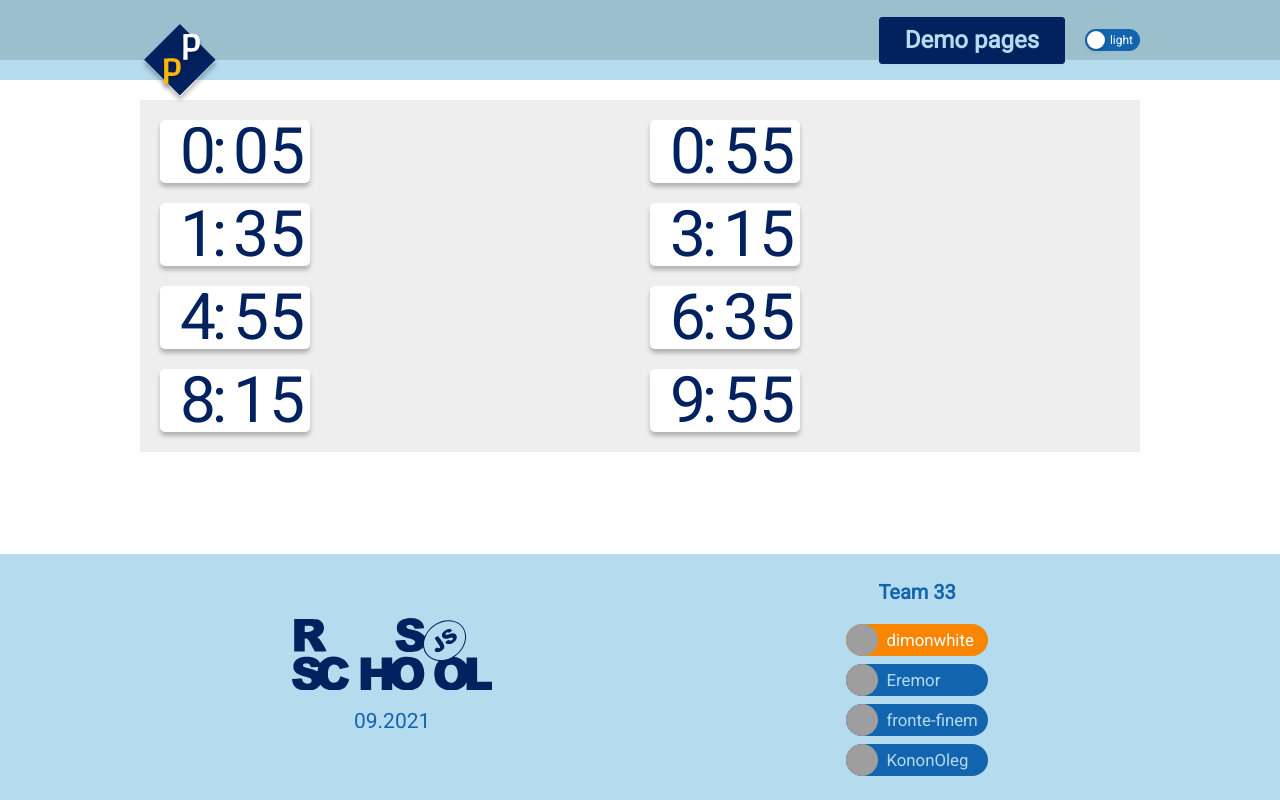
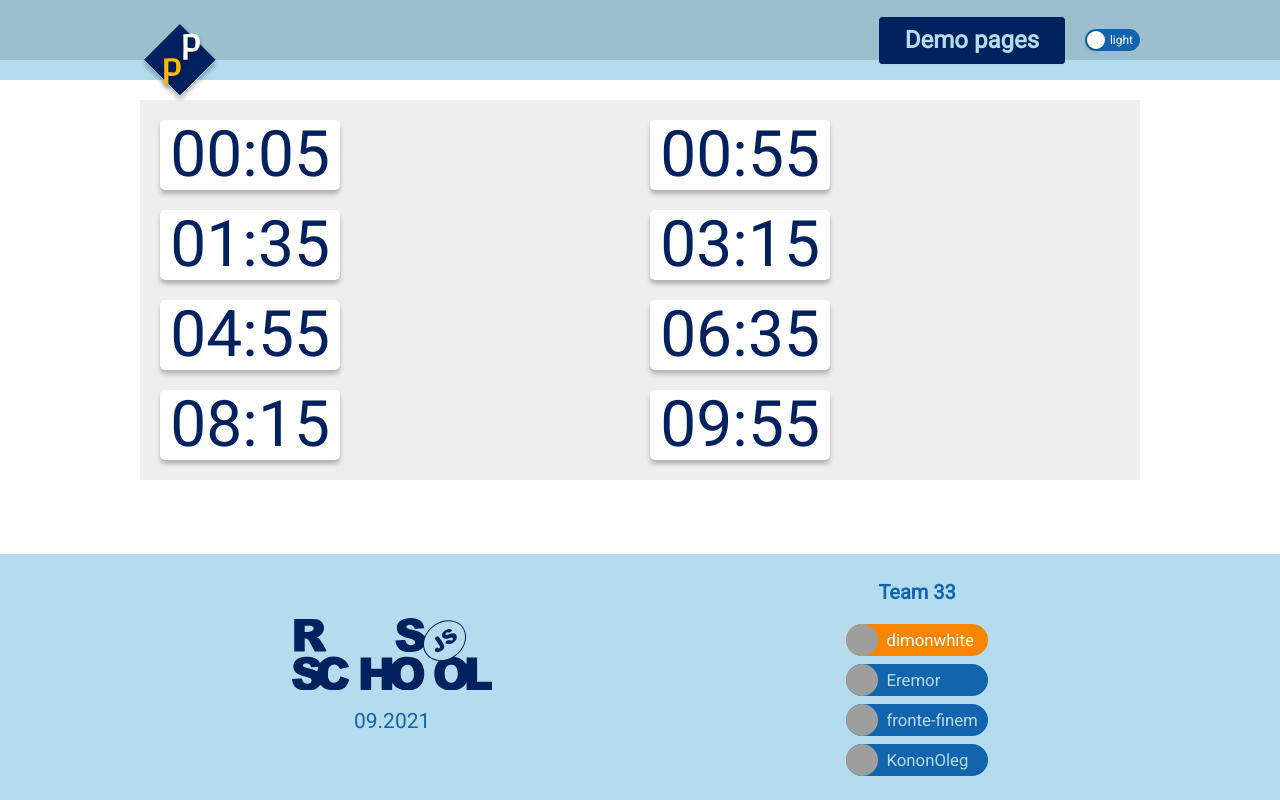
Before and after one commit to fronte-finem/RSS_React-2021Q3_Team-33_Pointing-Poker, a React (Vite) app: page /demo/timer in a window 1280 px wide. Built offline with nearby package versions, Linux system fonts and the light colour scheme; grey boxes are pictures that could not be loaded.

Commit message:
refactor: add game-state timer

```diff
--- a/client/src/components/shared/timer/timer.styles.tsx
+++ b/client/src/components/shared/timer/timer.styles.tsx
@@ -1,33 +1,27 @@
-import { DividerProps } from 'antd';
-import React from 'react';
 import styled from 'styled-components';
 
-const StyledTimerWrapper = styled.div`
-  width: 150px;
-  height: 63px;
+export const TimerWrapper = styled.div`
+  --timer-font-size: 64px;
+
+  width: 180px;
+  height: 70px;
+
+  display: grid;
+  grid-template-columns: 1fr auto 1fr;
+  align-items: center;
+  justify-items: center;
+  padding: 0 10px;
+
   color: ${({ theme }) => theme.timer.fg};
   background-color: ${({ theme }) => theme.timer.bg};
   box-shadow: 0 4px 4px rgba(0, 0, 0, 0.25);
-  position: relative;
+
   border-radius: 5px;
-  font-size: 64px;
-  line-height: 64px;
+
+  font-size: var(--timer-font-size);
+  line-height: var(--timer-font-size);
 `;
 
-export const StyledColon = styled.p`
-  position: absolute;
-  top: 50%;
-  right: 50%;
-  transform: translate(-50%, -50%);
-`;
+export const StyledColon = styled.div``;
 
-export const TimerSection = styled.div<{ isSeconds?: boolean }>`
-  position: absolute;
-  top: 0;
-  left: ${({ isSeconds }) => (isSeconds ? 'unset' : '20px')};
-  right: ${({ isSeconds }) => (isSeconds ? '5px' : 'unset')};
-`;
-
-export const TimerWrapper: React.FC<DividerProps> = (props) => {
-  return <StyledTimerWrapper {...props} />;
-};
+export const TimerSection = styled.div``;
--- a/client/src/components/shared/timer/timer.tsx
+++ b/client/src/components/shared/timer/timer.tsx
@@ -1,4 +1,6 @@
 import React, { useEffect, useState } from 'react';
+import { useStateService } from '@client/providers/state-service';
+import { observer } from 'mobx-react-lite';
 import { StyledColon, TimerSection, TimerWrapper } from './timer.styles';
 
 const formatTime = (time: number): { minutes: number; seconds: number } => {
@@ -6,6 +8,8 @@ const formatTime = (time: number): { minutes: number; seconds: number } => {
   const seconds = time % 60;
   return { minutes, seconds };
 };
+
+const padNum = (num: number) => `${num > 9 ? '' : '0'}${num}`;
 
 const decreaseOrStopTimer = (timerId: number) => (time: number) => {
   if (time > 0) return time - 1;
@@ -27,17 +31,46 @@ export const useTimer = (initialTime: number) => {
   return time;
 };
 
-export const Timer: React.FC<{ time: number }> = (props) => {
-  const { time } = props;
+interface Props {
+  time: number;
+}
+
+export const Timer = ({ time }: Props) => {
   const { minutes, seconds } = formatTime(useTimer(time));
 
   return (
     <TimerWrapper>
-      <TimerSection>{minutes}</TimerSection>
+      <TimerSection>{padNum(minutes)}</TimerSection>
       <StyledColon>:</StyledColon>
-      <TimerSection isSeconds>
-        {seconds > 9 ? seconds : `0${seconds}`}
-      </TimerSection>
+      <TimerSection>{padNum(seconds)}</TimerSection>
     </TimerWrapper>
   );
 };
+
+export const GameTimer = observer(() => {
+  const { gameState } = useStateService();
+  const [time, setTime] = useState(gameState.settings.timeout || 0);
+
+  useEffect(() => {
+    if (!gameState.roundRun) {
+      setTime(0);
+      return () => {};
+    }
+    setTime(gameState.settings.timeout || 0);
+    const interval = window.setInterval(
+      () => setTime(decreaseOrStopTimer(interval)),
+      1000
+    );
+    return () => window.clearInterval(interval);
+  }, [gameState.roundRun]);
+
+  const { minutes, seconds } = formatTime(time);
+
+  return (
+    <TimerWrapper>
+      <TimerSection>{padNum(minutes)}</TimerSection>
+      <StyledColon>:</StyledColon>
+      <TimerSection>{padNum(seconds)}</TimerSection>
+    </TimerWrapper>
+  );
+});
```
